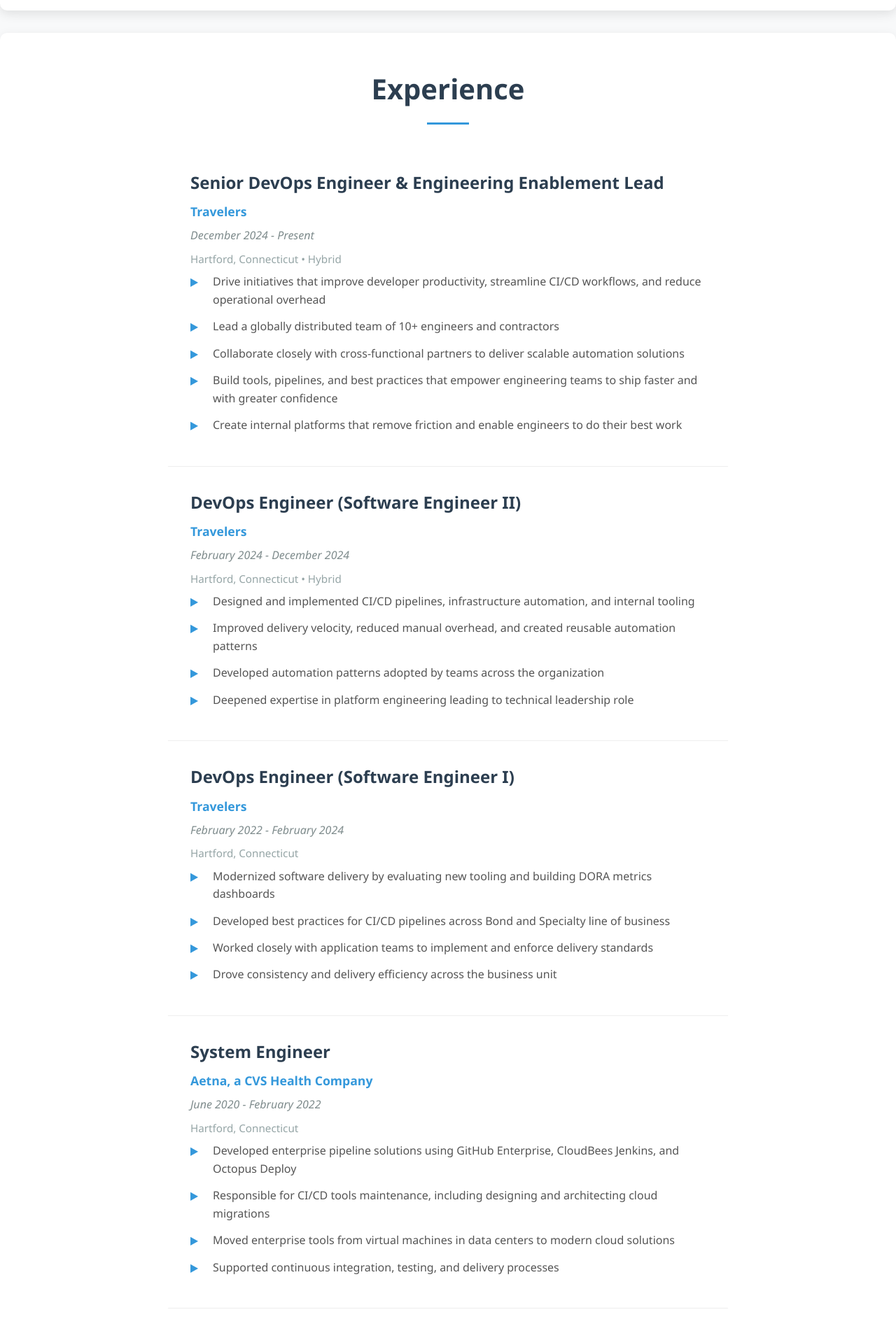
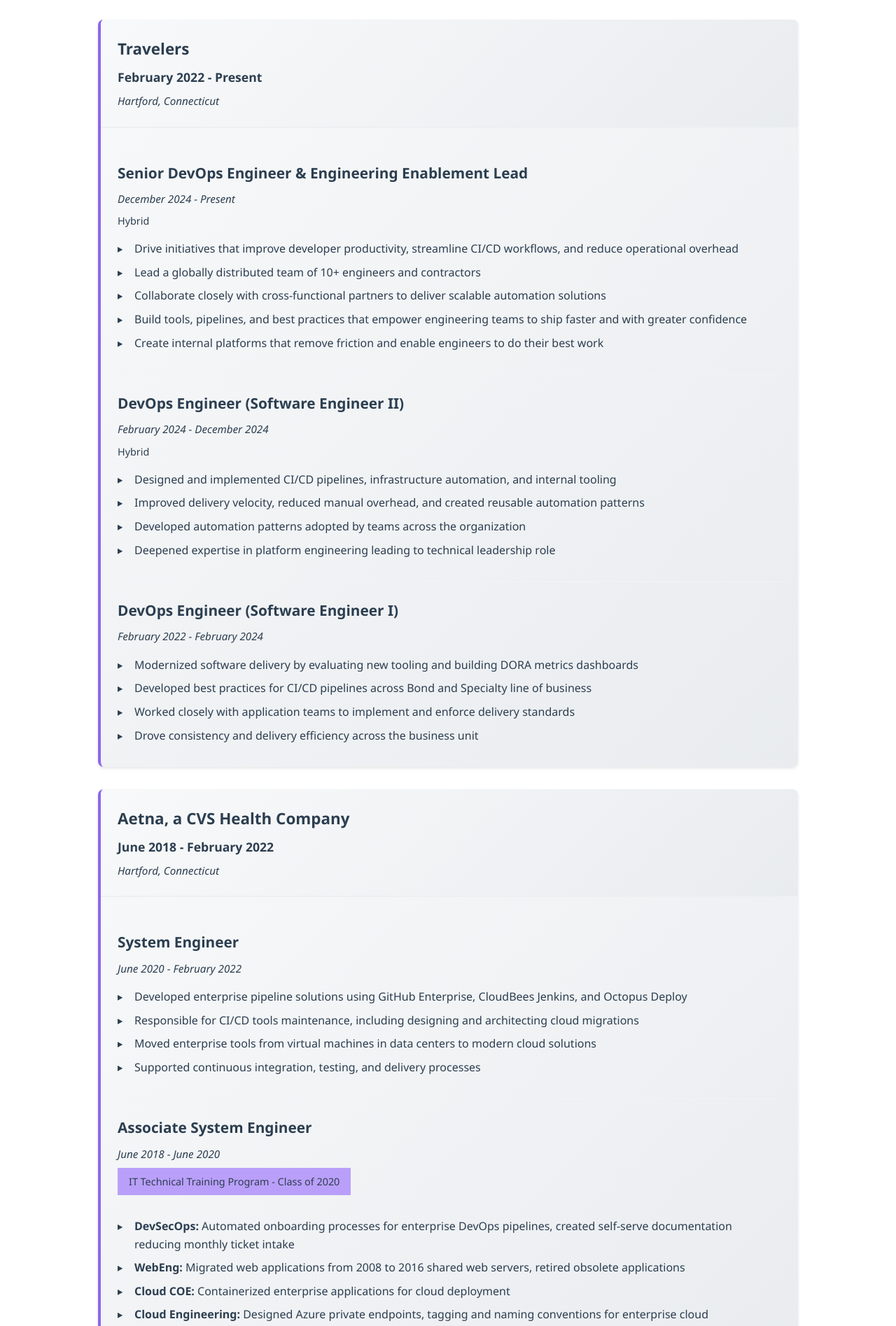
Before and after one commit to heckerdj/resume-as-code, a React (Vite) app: page / in a window 1280 px wide. Shown: the part 880-2775 px from the top of the page at 70% size. Built offline with nearby package versions, Linux system fonts and the light colour scheme.

Commit message:
purple theming

```diff
--- a/src/App.css
+++ b/src/App.css
@@ -1,11 +1,10 @@
 /* CSS Variables - Design Tokens */
 :root {
   /* Colors */
-  --color-primary: #3498db;
-  --color-primary-dark: #2980b9;
-  --color-secondary: #667eea;
-  --color-secondary-dark: #764ba2;
-  --color-accent: #e74c3c;
+  --color-primary-light: #ba9ffa;
+  --color-primary: #8e66ea;
+  --color-primary-dark: #442761;
+  --color-accent: #8e66ea;
   --color-success: #27ae60;
   --color-warning: #e67e22;
   --color-info: #9b59b6;
--- a/src/components/About.css
+++ b/src/components/About.css
@@ -17,36 +17,8 @@
   margin: 0 auto var(--spacing-lg);
 }
 
-.construction-notice {
-  background: linear-gradient(135deg, #ffeaa7 0%, #fab1a0 100%);
-  padding: var(--spacing-lg);
-  border-radius: var(--radius-md);
-  margin-top: var(--spacing-lg);
-  border-left: 5px solid #e17055;
-}
-
-.construction-notice h3 {
-  color: var(--color-text-primary);
-  margin-bottom: var(--spacing-sm);
-  font-size: 1.5rem;
-}
-
-.construction-notice p {
-  color: var(--color-text-primary);
-  font-size: 1.1rem;
-  margin: 0;
-}
-
 @media (max-width: 768px) {
   .about-content p {
     font-size: 1.1rem;
   }
-
-  .construction-notice {
-    padding: var(--spacing-md);
-  }
-
-  .construction-notice h3 {
-    font-size: 1.3rem;
-  }
 }
--- a/src/components/About.tsx
+++ b/src/components/About.tsx
@@ -13,13 +13,6 @@ const About: React.FC = () => {
             to my career in automating code delivery. From source control best practices, through build,
             test, scan, deploy, promotion and release I thrive on improving the process in both security and speed.
           </p>
-          <div className="construction-notice">
-            <h3>🚧 Under Construction</h3>
-            <p>
-              This site is currently being built with React and TypeScript.
-              The full resume content and features are being implemented as part of the DevOps pipeline.
-            </p>
-          </div>
         </div>
       </div>
     </section>
--- a/src/components/Education.css
+++ b/src/components/Education.css
@@ -65,7 +65,7 @@
   background: var(--color-bg-card);
   padding: var(--spacing-md);
   border-radius: var(--radius-sm);
-  border-left: 4px solid var(--color-accent);
+  border-left: 4px solid var(--color-primary);
 }
 
 .cert-item h4 {
@@ -96,7 +96,7 @@
   background: linear-gradient(135deg, #fff5f5 0%, #f8f9fa 100%);
   padding: var(--spacing-md);
   border-radius: var(--radius-sm);
-  border-left: 4px solid var(--color-info);
+  border-left: 4px solid #000;
 }
 
 .publication-item h4 {
--- a/src/components/Experience.css
+++ b/src/components/Experience.css
@@ -6,84 +6,154 @@
 }
 
 .experience-content {
-  max-width: 800px;
+  max-width: 1000px;
   margin: 0 auto;
 }
 
-.job {
-  padding: var(--spacing-lg);
-  border-bottom: 1px solid #eee;
-  position: relative;
+/* Employer Card Styling - Similar to Education Cards */
+.employer-card {
+  background: var(--color-bg-card);
+  margin-bottom: var(--spacing-lg);
+  border-radius: var(--radius-sm);
+  border-left: 4px solid var(--color-primary);
+  box-shadow: var(--shadow-sm);
+  overflow: hidden;
 }
 
-.job:last-child {
-  border-bottom: none;
+.employer-header {
+  background: linear-gradient(135deg, #f8f9fa 0%, #e9ecef 100%);
+  padding: var(--spacing-md);
+  border-bottom: 2px solid #ecf0f1;
 }
 
-.job h3 {
+.employer-name {
   color: var(--color-text-primary);
-  font-size: 1.5rem;
+  font-size: 1.4rem;
+  font-weight: 700;
   margin-bottom: var(--spacing-xs);
 }
 
-.job .company {
-  color: var(--color-primary);
+.employer-duration {
+  color: var(--color-text-primary);
   font-weight: 600;
   font-size: 1.1rem;
   margin-bottom: var(--spacing-xs);
 }
 
-.job .duration {
-  color: var(--color-text-muted);
+.employer-location {
+  color: var(--color-text-primary);
   font-style: italic;
+  font-size: 0.95rem;
+}
+
+.roles-container {
+  padding: var(--spacing-md);
+}
+
+.role {
+  padding: var(--spacing-md) 0;
+  border-bottom: 1px solid #f1f3f4;
+  position: relative;
+}
+
+.role:last-child {
+  border-bottom: none;
+  padding-bottom: 0;
+}
+
+.role h4 {
+  color: var(--color-text-primary);
+  font-size: 1.3rem;
+  font-weight: 600;
   margin-bottom: var(--spacing-xs);
 }
 
-.job .location {
-  color: var(--color-text-light);
-  font-size: 0.95rem;
+.role-company {
+  color: var(--color-text-primary);
+  font-weight: 600;
+  font-size: 1.1rem;
   margin-bottom: var(--spacing-xs);
 }
 
-.job .program {
-  color: var(--color-warning);
-  font-weight: 500;
+.role-duration {
+  color: var(--color-text-primary);
+  font-style: italic;
+  margin-bottom: var(--spacing-xs);
   font-size: 0.95rem;
-  margin-bottom: var(--spacing-sm);
-  font-style: italic;
 }
 
-.job ul {
-  list-style: none;
-  padding-left: 0;
+.role-location {
+  color: var(--color-text-primary);
+  font-size: 0.9rem;
+  margin-bottom: var(--spacing-xs);
 }
 
-.job li {
-  position: relative;
-  padding-left: var(--spacing-lg);
-  margin-bottom: 0.8rem;
-  color: var(--color-text-secondary);
-  line-height: 1.6;
+.role-program {
+  color: var(--color-text-primary);
+  font-weight: 500;
+  font-size: 0.9rem;
+  margin-bottom: var(--spacing-sm);
+  padding: var(--spacing-xs) var(--spacing-sm);
+  background: var(--color-primary-light);
+  border-radius: var(--radius-xs);
+  display: inline-block;
 }
 
-.job li::before {
-  content: '▶';
-  color: var(--color-primary);
+.role ul {
+  list-style: none;
+  padding: 0;
+  margin: var(--spacing-sm) 0 0 0;
+}
+
+.role li {
+  color: var(--color-text-primary);
+  line-height: 1.6;
+  margin-bottom: var(--spacing-xs);
+  padding-left: var(--spacing-md);
+  position: relative;
+}
+
+.role li::before {
+  content: "▸";
+  color: var(--color-text-primary);
+  font-weight: bold;
   position: absolute;
   left: 0;
-  top: 0;
 }
 
+.role li strong {
+  color: var(--color-text-primary);
+  font-weight: 600;
+}
+
+/* Responsive Design */
 @media (max-width: 768px) {
-  .job {
-    padding: var(--spacing-md);
+  .experience-content {
+    max-width: 100%;
+    padding: 0 var(--spacing-sm);
   }
 
-  .job h3 {
-    font-size: 1.3rem;
+  .employer-card {
+    margin-bottom: var(--spacing-md);
   }
 
-  .job li {
-    padding-left: var(--spacing-md);
+  .employer-header {
+    padding: var(--spacing-sm);
+  }
+
+  .roles-container {
+    padding: var(--spacing-sm);
+  }
+
+  .role {
+    padding: var(--spacing-sm) 0;
+  }
+
+  .employer-name {
+    font-size: 1.2rem;
+  }
+
+  .role h4 {
+    font-size: 1.1rem;
   }
 }
--- a/src/components/Experience.tsx
+++ b/src/components/Experience.tsx
@@ -7,11 +7,19 @@ const Experience: React.FC = () => {
       <div className="container">
         <h2>Experience</h2>
         <div className="experience-content">
-          <div className="job">
-            <h3>Senior DevOps Engineer & Engineering Enablement Lead</h3>
-            <p className="company">Travelers</p>
-            <p className="duration">December 2024 - Present</p>
-            <p className="location">Hartford, Connecticut • Hybrid</p>
+
+          {/* Travelers Experience Card */}
+          <div className="employer-card">
+            <div className="employer-header">
+              <h3 className="employer-name">Travelers</h3>
+              <p className="employer-duration">February 2022 - Present</p>
+              <p className="employer-location">Hartford, Connecticut</p>
+            </div>
+            <div className="roles-container">
+              <div className="role">
+                <h4>Senior DevOps Engineer & Engineering Enablement Lead</h4>
+                <p className="role-duration">December 2024 - Present</p>
+                <p className="role-location">Hybrid</p>
                 <ul>
                   <li>Drive initiatives that improve developer productivity, streamline CI/CD workflows, and reduce operational overhead</li>
                   <li>Lead a globally distributed team of 10+ engineers and contractors</li>
@@ -21,11 +29,10 @@ const Experience: React.FC = () => {
                 </ul>
               </div>
 
-          <div className="job">
-            <h3>DevOps Engineer (Software Engineer II)</h3>
-            <p className="company">Travelers</p>
-            <p className="duration">February 2024 - December 2024</p>
-            <p className="location">Hartford, Connecticut • Hybrid</p>
+              <div className="role">
+                <h4>DevOps Engineer (Software Engineer II)</h4>
+                <p className="role-duration">February 2024 - December 2024</p>
+                <p className="role-location">Hybrid</p>
                 <ul>
                   <li>Designed and implemented CI/CD pipelines, infrastructure automation, and internal tooling</li>
                   <li>Improved delivery velocity, reduced manual overhead, and created reusable automation patterns</li>
@@ -34,11 +41,9 @@ const Experience: React.FC = () => {
                 </ul>
               </div>
 
-          <div className="job">
-            <h3>DevOps Engineer (Software Engineer I)</h3>
-            <p className="company">Travelers</p>
-            <p className="duration">February 2022 - February 2024</p>
-            <p className="location">Hartford, Connecticut</p>
+              <div className="role">
+                <h4>DevOps Engineer (Software Engineer I)</h4>
+                <p className="role-duration">February 2022 - February 2024</p>
                 <ul>
                   <li>Modernized software delivery by evaluating new tooling and building DORA metrics dashboards</li>
                   <li>Developed best practices for CI/CD pipelines across Bond and Specialty line of business</li>
@@ -46,12 +51,20 @@ const Experience: React.FC = () => {
                   <li>Drove consistency and delivery efficiency across the business unit</li>
                 </ul>
               </div>
+            </div>
+          </div>
 
-          <div className="job">
-            <h3>System Engineer</h3>
-            <p className="company">Aetna, a CVS Health Company</p>
-            <p className="duration">June 2020 - February 2022</p>
-            <p className="location">Hartford, Connecticut</p>
+          {/* Aetna Experience Card */}
+          <div className="employer-card">
+            <div className="employer-header">
+              <h3 className="employer-name">Aetna, a CVS Health Company</h3>
+              <p className="employer-duration">June 2018 - February 2022</p>
+              <p className="employer-location">Hartford, Connecticut</p>
+            </div>
+            <div className="roles-container">
+              <div className="role">
+                <h4>System Engineer</h4>
+                <p className="role-duration">June 2020 - February 2022</p>
                 <ul>
                   <li>Developed enterprise pipeline solutions using GitHub Enterprise, CloudBees Jenkins, and Octopus Deploy</li>
                   <li>Responsible for CI/CD tools maintenance, including designing and architecting cloud migrations</li>
@@ -60,12 +73,10 @@ const Experience: React.FC = () => {
                 </ul>
               </div>
 
-          <div className="job">
-            <h3>Associate System Engineer</h3>
-            <p className="company">Aetna, a CVS Health Company</p>
-            <p className="duration">June 2018 - June 2020</p>
-            <p className="location">Hartford, Connecticut</p>
-            <p className="program">IT Technical Training Program - Class of 2020</p>
+              <div className="role">
+                <h4>Associate System Engineer</h4>
+                <p className="role-duration">June 2018 - June 2020</p>
+                <p className="role-program">IT Technical Training Program - Class of 2020</p>
                 <ul>
                   <li><strong>DevSecOps:</strong> Automated onboarding processes for enterprise DevOps pipelines, created self-serve documentation reducing monthly ticket intake</li>
                   <li><strong>WebEng:</strong> Migrated web applications from 2008 to 2016 shared web servers, retired obsolete applications</li>
@@ -73,12 +84,21 @@ const Experience: React.FC = () => {
                   <li><strong>Cloud Engineering:</strong> Designed Azure private endpoints, tagging and naming conventions for enterprise cloud infrastructure</li>
                 </ul>
               </div>
+            </div>
+          </div>
 
-          <div className="job">
-            <h3>Software Engineering Co-Op</h3>
-            <p className="company">UTC Aerospace Systems</p>
-            <p className="duration">January 2017 - September 2017</p>
-            <p className="location">Vergennes, Vermont</p>
+          {/* Other Experience Card */}
+          <div className="employer-card">
+            <div className="employer-header">
+              <h3 className="employer-name">Other Professional Experience</h3>
+              <p className="employer-duration">2015 - 2017</p>
+            </div>
+            <div className="roles-container">
+              <div className="role">
+                <h4>Software Engineering Co-Op</h4>
+                <p className="role-company">UTC Aerospace Systems</p>
+                <p className="role-duration">January 2017 - September 2017</p>
+                <p className="role-location">Vergennes, Vermont</p>
                 <ul>
                   <li>Developed front-end UI features for Black Hawk ground station using SVN version control</li>
                   <li>Redesigned middleware, Windows service, and SQL Server database architecture</li>
@@ -86,26 +106,28 @@ const Experience: React.FC = () => {
                 </ul>
               </div>
 
-          <div className="job">
-            <h3>Software Engineering Apprentice</h3>
-            <p className="company">Orgadata AG</p>
-            <p className="duration">September 2017 - December 2017</p>
-            <p className="location">Leer, Germany</p>
+              <div className="role">
+                <h4>Software Engineering Apprentice</h4>
+                <p className="role-company">Orgadata AG</p>
+                <p className="role-duration">September 2017 - December 2017</p>
+                <p className="role-location">Leer, Germany</p>
                 <ul>
                   <li>International apprenticeship teaching C# programming fundamentals</li>
                   <li>Taught month-long introduction to basic C# programming to German high school students</li>
                 </ul>
               </div>
 
-          <div className="job">
-            <h3>Teaching Assistant (ES 100)</h3>
-            <p className="company">Clarkson University</p>
-            <p className="duration">2015 - May 2017</p>
-            <p className="location">Potsdam, New York</p>
+              <div className="role">
+                <h4>Teaching Assistant (ES 100)</h4>
+                <p className="role-company">Clarkson University</p>
+                <p className="role-duration">2015 - May 2017</p>
+                <p className="role-location">Potsdam, New York</p>
                 <ul>
                   <li>Utilized troubleshooting for both syntax and conceptual errors in code</li>
                   <li>Educated peers using flexible communication skills, adjusting teaching styles for individual effectiveness</li>
                 </ul>
+              </div>
+            </div>
           </div>
         </div>
       </div>
--- a/src/components/Header.css
+++ b/src/components/Header.css
@@ -1,5 +1,5 @@
 .header {
-  background: linear-gradient(135deg, var(--color-secondary) 0%, var(--color-secondary-dark) 100%);
+   background: linear-gradient(135deg, var(--color-primary) 0%, var(--color-primary-dark) 100%);
   color: white;
   padding: 4rem 0;
   position: relative;
--- a/src/components/Projects.css
+++ b/src/components/Projects.css
@@ -14,7 +14,7 @@
 }
 
 .project-card {
-  background: linear-gradient(135deg, var(--color-secondary) 0%, var(--color-secondary-dark) 100%);
+  background: linear-gradient(135deg, var(--color-primary) 0%, var(--color-primary-dark) 100%);
   color: white;
   padding: var(--spacing-lg);
   border-radius: var(--radius-lg);
```
Lines whose indentation alone changed are shown as unchanged.
